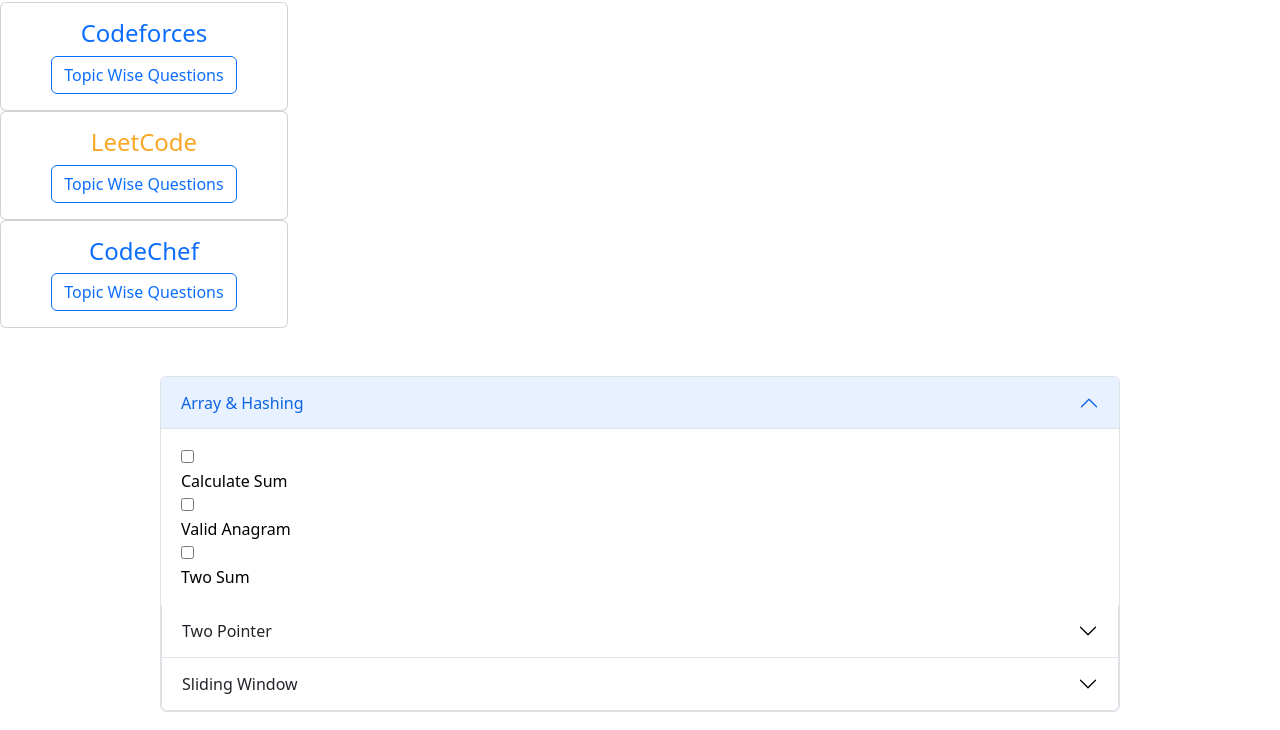
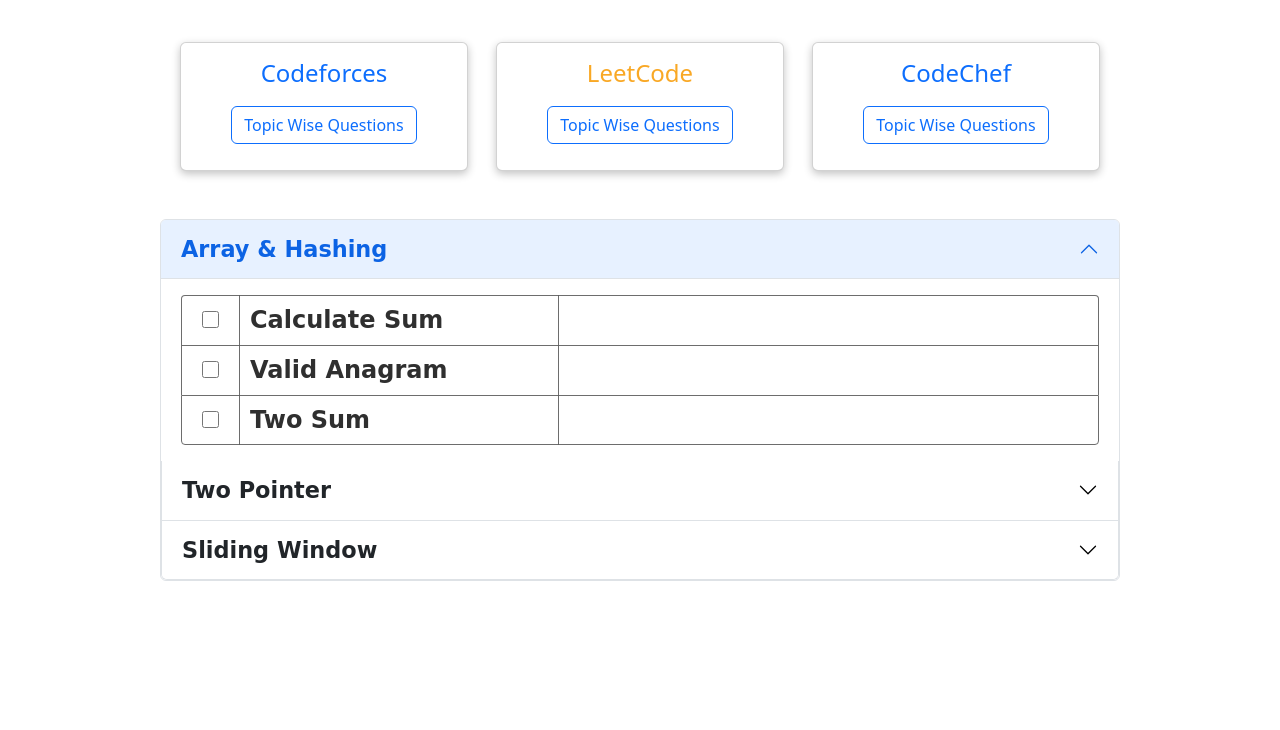
Before and after one commit to SikandarJODD/mint, a plain HTML site: page index.html in a window 1280 px wide. Shown: the part 70-800 px from the top of the page. Drawn offline with nearby package versions, Linux system fonts and the light colour scheme; the site is published under a folder, as on GitHub Pages, so addresses that start at the root find nothing; a web font is replaced by a local one.

Commit message:
Update index.html

```diff
--- a/index.html
+++ b/index.html
@@ -4,12 +4,12 @@
 <head>
     <meta charset="UTF-8">
     <meta http-equiv="X-UA-Compatible" content="IE=edge">
-    <link rel="shortcut icon" href="/code.png" type="image/x-icon">
+    <link rel="shortcut icon" href="code.png" type="image/x-icon">
     <meta name="viewport" content="width=device-width, initial-scale=1.0">
     <title>Resources for Competitive Coding</title>
     <link href="https://cdn.jsdelivr.net/npm/bootstrap@5.2.0/dist/css/bootstrap.min.css" rel="stylesheet"
         integrity="sha384-gH2yIJqKdNHPEq0n4Mqa/HGKIhSkIHeL5AyhkYV8i59U5AR6csBvApHHNl/vI1Bx" crossorigin="anonymous">
-    <link rel="stylesheet" href="/scss/style.css">
+    <link rel="stylesheet" href="scss/style.css">
 </head>
 
 <body>
```
